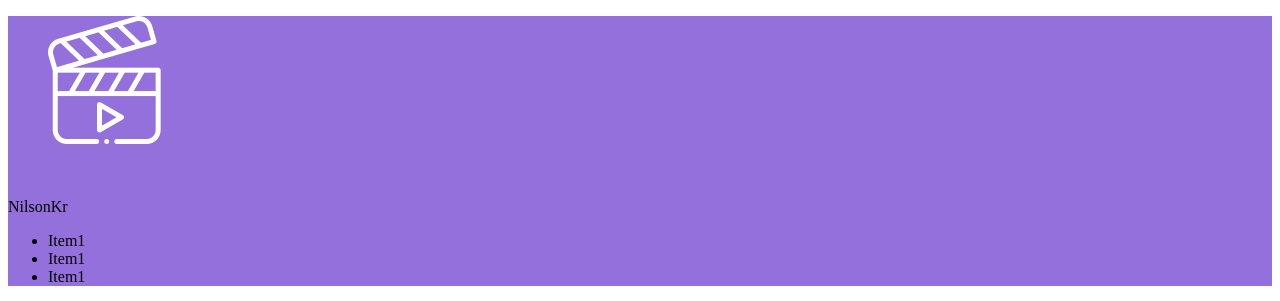
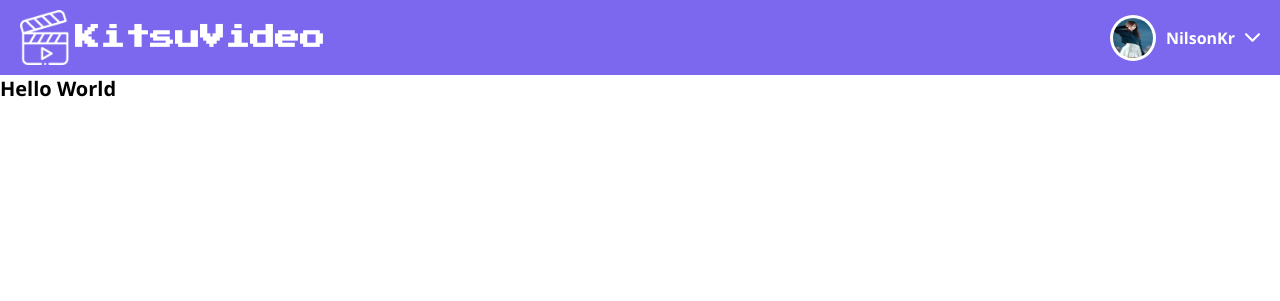
Before and after one commit to NilsonKr/KitsuVideo, a website built with webpack: page index.html in a window 1280 px wide. Shown: the top 301 px of the page. Built offline with nearby package versions, Linux system fonts and the light colour scheme.

Commit message:
Almost done the header component

```diff
--- a/index.html
+++ b/index.html
@@ -8,6 +8,7 @@
     <link rel="dns-prefetch" href="https://fonts.gstatic.com">
     <!-- WebFonts -->
     <link href="https://fonts.googleapis.com/css2?family=Press+Start+2P&display=swap" rel="stylesheet">
+    <link rel="stylesheet" href="./styles/style.css">
     <title>Project Video</title>
 </head>
 <body>
--- a/package.json
+++ b/package.json
@@ -21,6 +21,7 @@
     "html-webpack-plugin": "4.5.1",
     "serve": "^11.3.2",
     "webpack": "4.32.2",
+    "webpack-bundle-analyzer": "4.4.0",
     "webpack-cli": "3.3.2",
     "webpack-dev-server": "3.11.2"
   },
--- a/src/components/header.js
+++ b/src/components/header.js
@@ -10,11 +10,16 @@
         const template = document.createElement('template')
         template.innerHTML = `
             <header>
-                <figure class="logo-header">
-                    <img src="./assets/video.png" alt="Logo Header KitsuVideo">
-                </figure>
+                <div class="logo-container">
+                    <figure class="logo-header">
+                        <img src="./assets/video.png" alt="Logo Header KitsuVideo">
+                    </figure>
+                    <h2>KitsuVideo</h2>
+                </div>
                 <div class="user-header">
-                    <img class="user-img" src="" alt="">
+                    <div class="user-img-container">
+                        <img class="user-img" src="./assets/bias.jpg" alt="">
+                    </div>
                     <p class="user-name">NilsonKr</p>
                     <span class="user-optlogo"></span>
                     <ul class="user-opt">
@@ -32,11 +37,69 @@
     styles(){
         return `
         <style>
+            *{
+                margin:  0;
+                padding: 0;
+                box-sizing: border-box;
+            }
             :host{
-
+                --logo-font : 'Press Start 2P', cursive;
+                --main-font : 'Segoe UI', Tahoma, Geneva, Verdana, sans-serif;
+                --background-color: mediumslateblue;
+                display: block;
+                background-color: var(--background-color);
             }
             header{
-                background-color: mediumpurple;
+                display: flex;
+                justify-content: space-between;
+                align-items: center;
+                color: white;
+                padding: 10px 20px;
+            }
+            .logo-container{
+                display: flex;
+                align-items: center;
+            }
+            .logo-header img{
+                max-width: 55px;
+                vertical-align: top;
+            }
+            .logo-container h2{
+                font-size: 2.5rem;
+                font-family: var(--logo-font);
+            }
+            .user-header{
+                display: flex;
+                justify-content: space-around;
+                align-items: center;
+            }
+            .user-img-container{
+                border-radius: 50%;
+                padding: 3px;
+                margin-right: 10px;
+                background-color: white;
+            }
+            .user-img{
+                margin-right:0 auto ;
+                vertical-align: top;
+                width: 40px;
+                height: 40px;
+                border-radius: 50%;
+            }
+            .user-name{
+                font-family: var(--main-font);
+                font-size: 1.6rem;
+                font-weight: bold;
+            }
+            .user-optlogo{
+                display: inline-block;
+                width: 15px;
+                height: 15px;
+                margin-left: 10px;
+                background: url('./assets/down-arrow.svg') center / cover no-repeat;
+            }
+            .user-opt{
+                display: none;
             }
         </style>
         `
--- /dev/null
+++ b/styles/style.css
@@ -0,0 +1,10 @@
+*{
+    box-sizing: border-box;
+    margin: 0;
+    padding: 0;
+}
+
+html{
+    font-size: 62.5%;
+    font-family: 'Segoe UI', Tahoma, Geneva, Verdana, sans-serif;
+}
--- a/webpack.config.js
+++ b/webpack.config.js
@@ -1,5 +1,21 @@
 const path = require('path')
+const WebpackBundleAnalyzer = require('webpack-bundle-analyzer').BundleAnalyzerPlugin
 const HtmlWebpackPlugin = require('html-webpack-plugin')
+
+
+const isAnalyze = process.argv.includes('--analyze')
+
+const plugins =[
+    new HtmlWebpackPlugin({
+        template: path.resolve(__dirname, 'index.html'),
+        filename: 'index.html'
+    })
+]
+
+if(isAnalyze){
+    plugins.push(new WebpackBundleAnalyzer())
+}
+
 
 module.exports = {
     entry: path.resolve(__dirname, 'src' , 'main.js'),
@@ -18,10 +34,5 @@
             }
         ]
     },
-    plugins: [
-        new HtmlWebpackPlugin({
-            template: path.resolve(__dirname, 'index.html'),
-            filename: 'index.html'
-        })
-    ]
+    plugins,
 }
```
Also changed, not shown: assets/bias.jpg (added), assets/down-arrow.svg (added), dist/index.html, dist/js/main.bundle.js, 2 other files.
